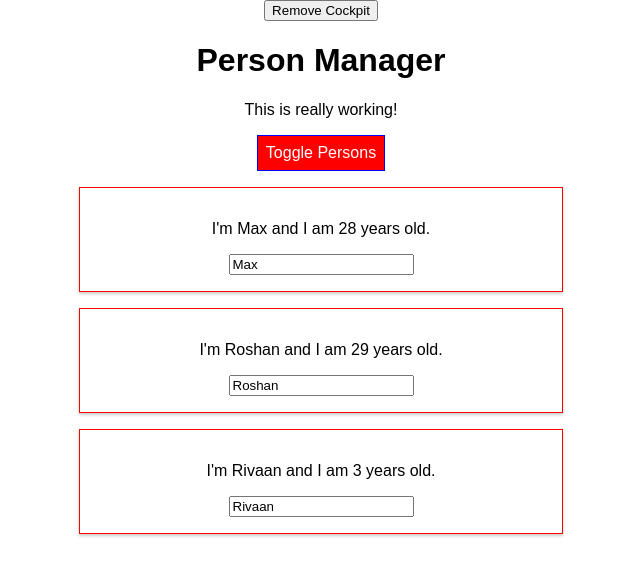
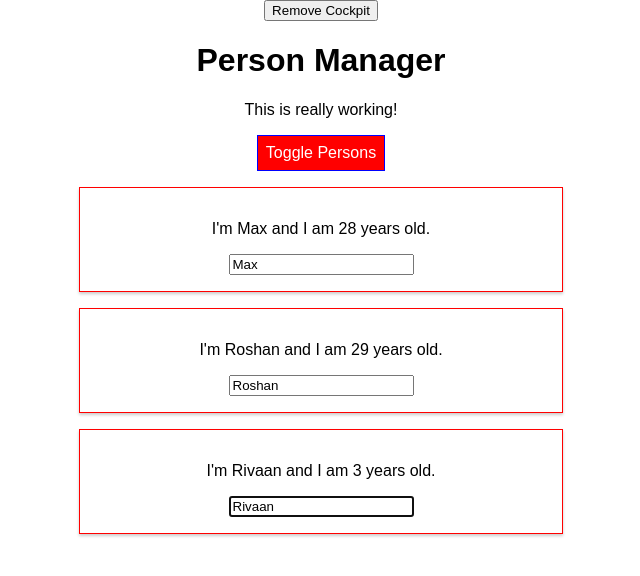
Before and after one commit to bassanro/reactComponents, a React app: page / in a window 1280 px wide. Both pictures are taken after a click on the button "Toggle Persons". Shown: the top 576 px of the page, without its empty margins (319-959 px from the left). Built offline with nearby package versions, Linux system fonts and the light colour scheme.

Commit message:
Using RefTypes

```diff
--- a/src/components/Cockpit/Cockpit.js
+++ b/src/components/Cockpit/Cockpit.js
@@ -12,7 +12,7 @@ const cockpit = (props) => {
 
     //Lets execute only when persons change.
     setTimeout(() => {
-      alert("Saved data to the cloud");
+      //alert("Saved data to the cloud");
     }, 1000);
     return () => {
       console.log("Cockpit.js : Cleanup work in userEffect");
--- a/src/components/Persons/Person/Person.js
+++ b/src/components/Persons/Person/Person.js
@@ -5,7 +5,21 @@ import classes from "./Person.css";
 import Aux from "../../../hoc/Auxillary";
 import withclass from "../../../hoc/withClass";
 
+// Ref is a keyword. Works in component/class based component.
 class Person extends Component {
+  constructor(props) {
+    super(props);
+    this.inputElementRef = React.createRef();
+  }
+
+  // inputElement is property of this class.
+  // ref={(inputEl) => {
+  //   this.inputElement = inputEl;
+  // }}
+  componentDidMount() {
+    this.inputElementRef.current.focus();
+  }
+
   render() {
     console.log("Person.js Rendering");
     return (
@@ -17,6 +31,7 @@ class Person extends Component {
         <input
           key="i3"
           type="text"
+          ref={this.inputElementRef}
           onChange={this.props.changed}
           value={this.props.name}
         />
@@ -25,7 +40,7 @@ class Person extends Component {
   }
 }
 
-// Can work for class and functional component.
+// Can work for class and functional component.[Note : small proptypes]
 // In build enviornment, the prop name types are checked.
 // These are strippd out in prod enviornment.
 Person.propTypes = {
```
